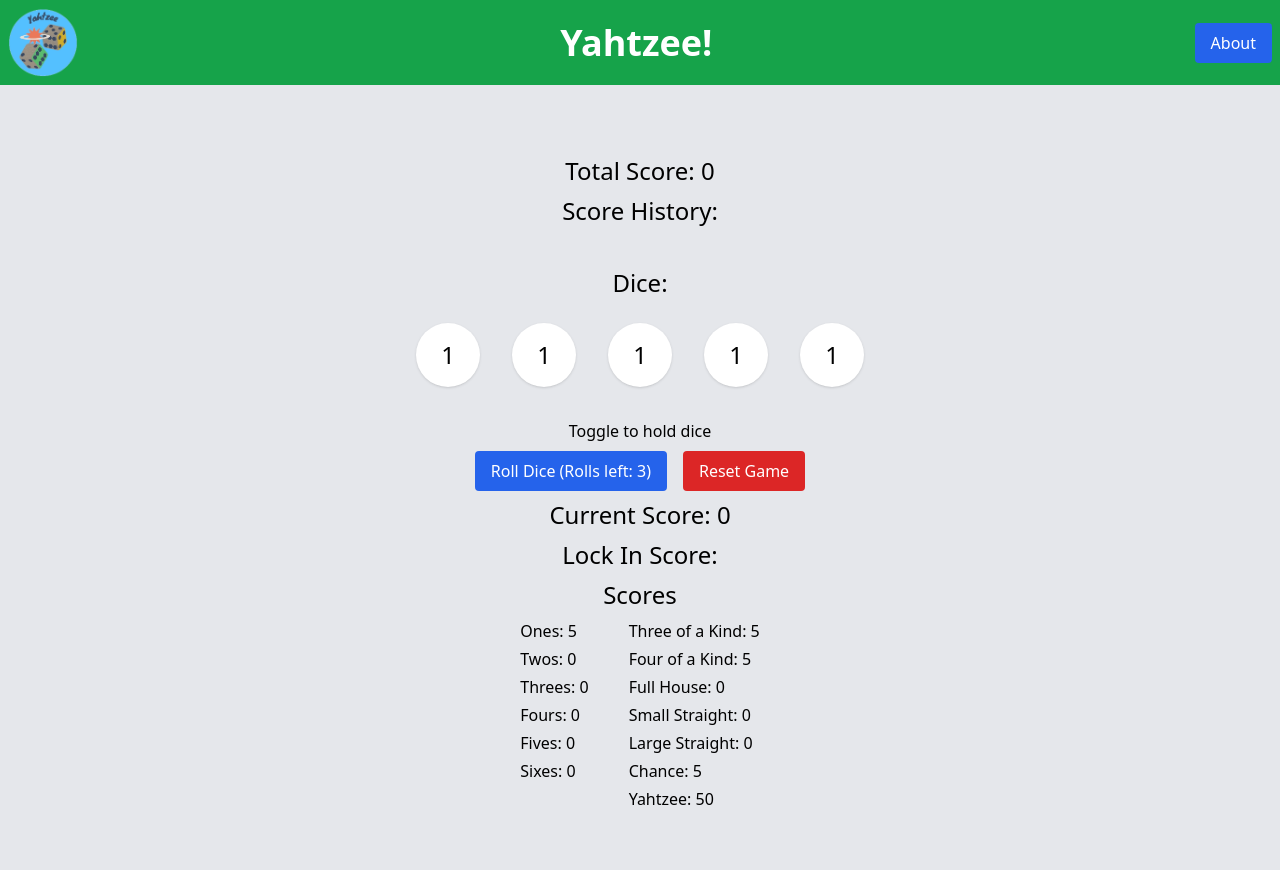
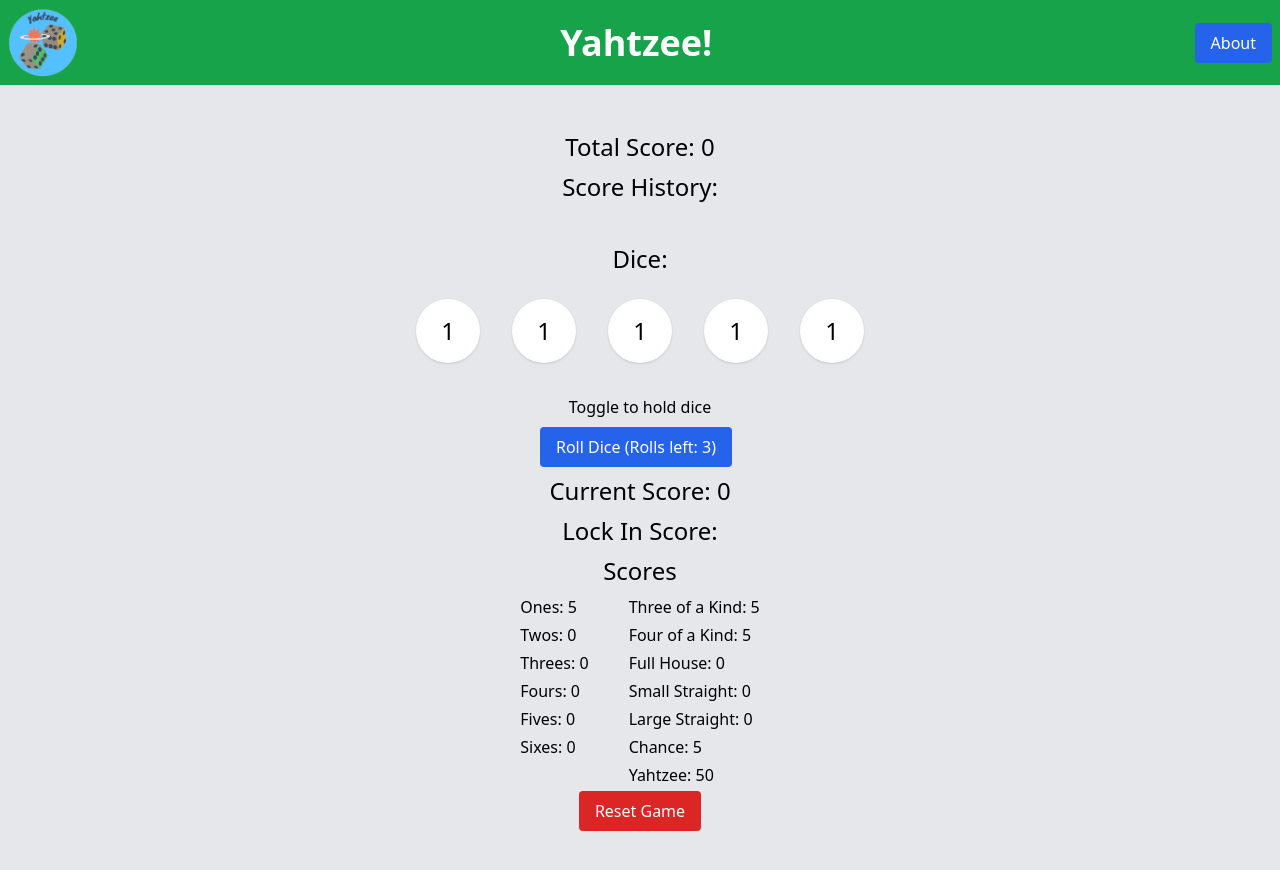
Before and after one commit to HOOLAHAN/yahtzee, a React (Create React App) app: page / in a window 1280 px wide. Shown: the top 870 px of the page. Built offline with nearby package versions, Linux system fonts and the light colour scheme.

Commit message:
moved reset game button to bottom

```diff
--- a/src/App.tsx
+++ b/src/App.tsx
@@ -104,12 +104,6 @@ const App: React.FC<AppProps> = ({ initialDice = [1, 1, 1, 1, 1] }) => {
             >
               Roll Dice (Rolls left: {rollsLeft})
             </button>
-            <button
-            className="transition duration-300 ease-in-out transform hover:scale-105 py-2 px-4 w-full md:w-auto bg-red-600 text-white rounded hover:bg-red-700 focus:ring focus:ring-red-200 mb-2"
-            onClick={() => resetGame(setDice, setRollsLeft, setHeldDice, setCurrentScore, setScoreHistory, setHasRolled, setTotalScore, initialDice, setUsedCategories)}
-            >
-              Reset Game
-          </button>
         </div>
         {/* Current Score */}
         <h2 className="text-2xl mb-2">Current Score: {currentScore}</h2>
@@ -161,6 +155,14 @@ const App: React.FC<AppProps> = ({ initialDice = [1, 1, 1, 1, 1] }) => {
             <div className="mb-1">Yahtzee: {calculateScore('Yahtzee', dice)}</div>
           </div>
         </div>
+          <div className="flex space-x-2">
+            <button
+              className="transition duration-300 ease-in-out transform hover:scale-105 py-2 px-4 w-full md:w-auto bg-red-600 text-white rounded hover:bg-red-700 focus:ring focus:ring-red-200 mb-2"
+              onClick={() => resetGame(setDice, setRollsLeft, setHeldDice, setCurrentScore, setScoreHistory, setHasRolled, setTotalScore, initialDice, setUsedCategories)}
+              >
+                Reset Game
+            </button>
+          </div>
       </div>
     </div>
   );
```
